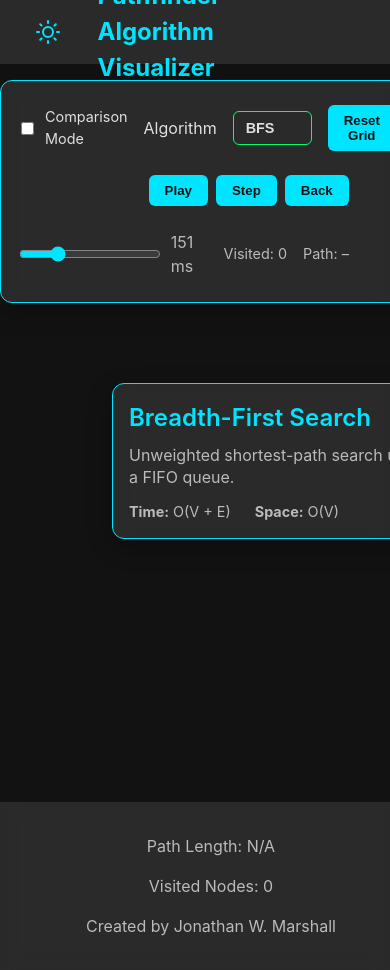
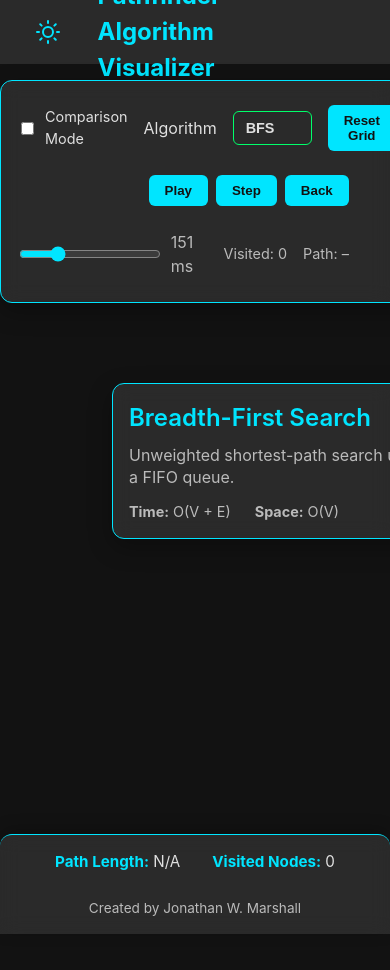
Before and after one commit to Jwmarsh16/pathfinding-algorithm, a React (Vite) app in the folder client/: page / in a window 390 px wide. Shown: the top 970 px of the page. After the commit the page ends 934 px from the top, so only its background shows below. Built offline with nearby package versions, Linux system fonts and the light colour scheme.

Commit message:
Revamp footer styling with flex layout and glassmorphism
Group stats and credit in a flex container, add rounded top corners,
box-shadow, and theme-aware transitions. Enhance readability with
strong emphasis on labels and responsive stacking on narrow screens.

```diff
--- /dev/null
+++ b/client/src/components/Footer.css
@@ -0,0 +1,59 @@
+/* File: src/components/Footer.css
+ *
+ * Enhanced footer styling: flex layout, glassmorphic card,
+ * subtle shadow, rounded corners, and theme-aware transitions.
+ */
+
+.footer {
+  display: flex;
+  flex-wrap: wrap;
+  justify-content: space-between;
+  align-items: center;
+  gap: 1rem;
+  padding: 1rem 2rem;
+  margin-top: 2rem;
+  background-color: var(--surface-color);
+  backdrop-filter: blur(var(--backdrop-blur));
+  border-top: 1px solid var(--primary-color);
+  border-radius: 12px 12px 0 0;
+  box-shadow: 0 -4px 16px rgba(0, 0, 0, 0.25);
+  transition: background-color 0.3s ease,
+              border-color 0.3s ease,
+              box-shadow 0.3s ease;
+}
+
+.footer__stats {
+  display: flex;
+  flex-wrap: wrap;
+  gap: 2rem;
+}
+
+.footer__stat {
+  font-size: 0.95rem;
+  color: var(--text-color);
+  transition: color 0.3s ease;
+}
+
+.footer__stat strong {
+  color: var(--primary-color);
+  transition: color 0.3s ease;
+}
+
+.footer__credit {
+  font-size: 0.85rem;
+  color: var(--text-secondary);
+  transition: color 0.3s ease;
+}
+
+@media (max-width: 600px) {
+  .footer {
+    flex-direction: column;
+    text-align: center;
+  }
+  .footer__stats {
+    justify-content: center;
+  }
+  .footer__credit {
+    margin-top: 0.5rem;
+  }
+}
--- a/client/src/components/Footer.jsx
+++ b/client/src/components/Footer.jsx
@@ -1,13 +1,33 @@
-/* File: src/components/Footer.jsx */
+/* File: src/components/Footer.jsx
+ *
+ * Update structure to group stats and credit separately for flex layout.
+ * Import Footer.css for enhanced styling.
+ */
+
+import React from 'react'
+import './Footer.css'
 
 function Footer({ pathLength, visitedNodes, executionTime }) {
-    return (
-      <footer className="footer">
-        <p>Path Length: {pathLength || 'N/A'}</p>
-        <p>Visited Nodes: {visitedNodes || 0}</p>
-        {executionTime && <p>Execution Time: {executionTime} ms</p>}
-        <p>Created by Jonathan W. Marshall</p>
-      </footer>
-    );
-  }
-  export default Footer;
+  return (
+    <footer className="footer">
+      <div className="footer__stats">
+        <div className="footer__stat">
+          <strong>Path Length:</strong> {pathLength || 'N/A'}
+        </div>
+        <div className="footer__stat">
+          <strong>Visited Nodes:</strong> {visitedNodes || 0}
+        </div>
+        {executionTime && (
+          <div className="footer__stat">
+            <strong>Execution Time:</strong> {executionTime} ms
+          </div>
+        )}
+      </div>
+      <div className="footer__credit">
+        Created by Jonathan W. Marshall
+      </div>
+    </footer>
+  )
+}
+
+export default Footer
--- a/client/src/styles/global.css
+++ b/client/src/styles/global.css
@@ -88,7 +88,7 @@ header {
   font-size: 1.25rem;
   font-weight: 600;
 }
-*/
+
 footer {
   margin-top: auto;
   padding: 1rem;
@@ -97,7 +97,7 @@ footer {
   width: 100%;
   text-align: center;
   color: var(--text-secondary);
-}
+}*/
 
 /* ─── No-Path Banner ───────────────────────────────────────────────────── */
 .no-path-banner {
```
